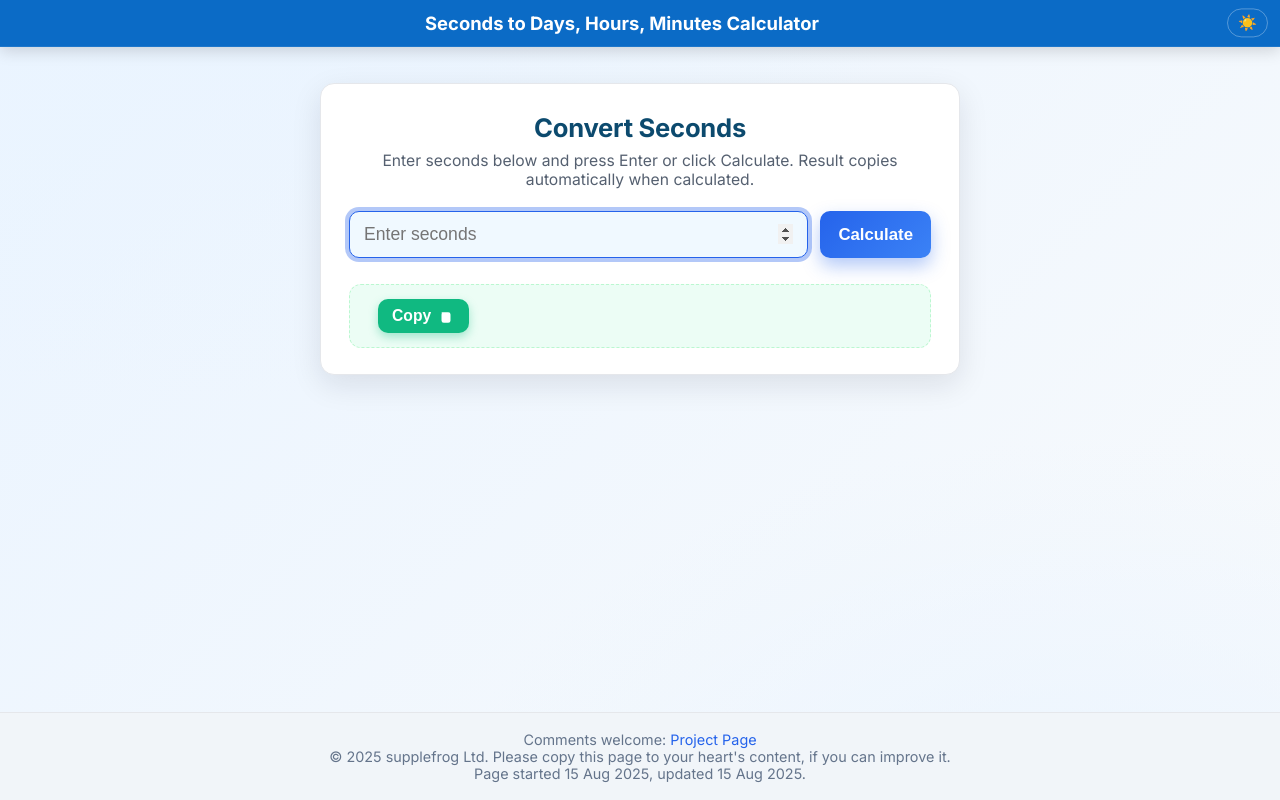
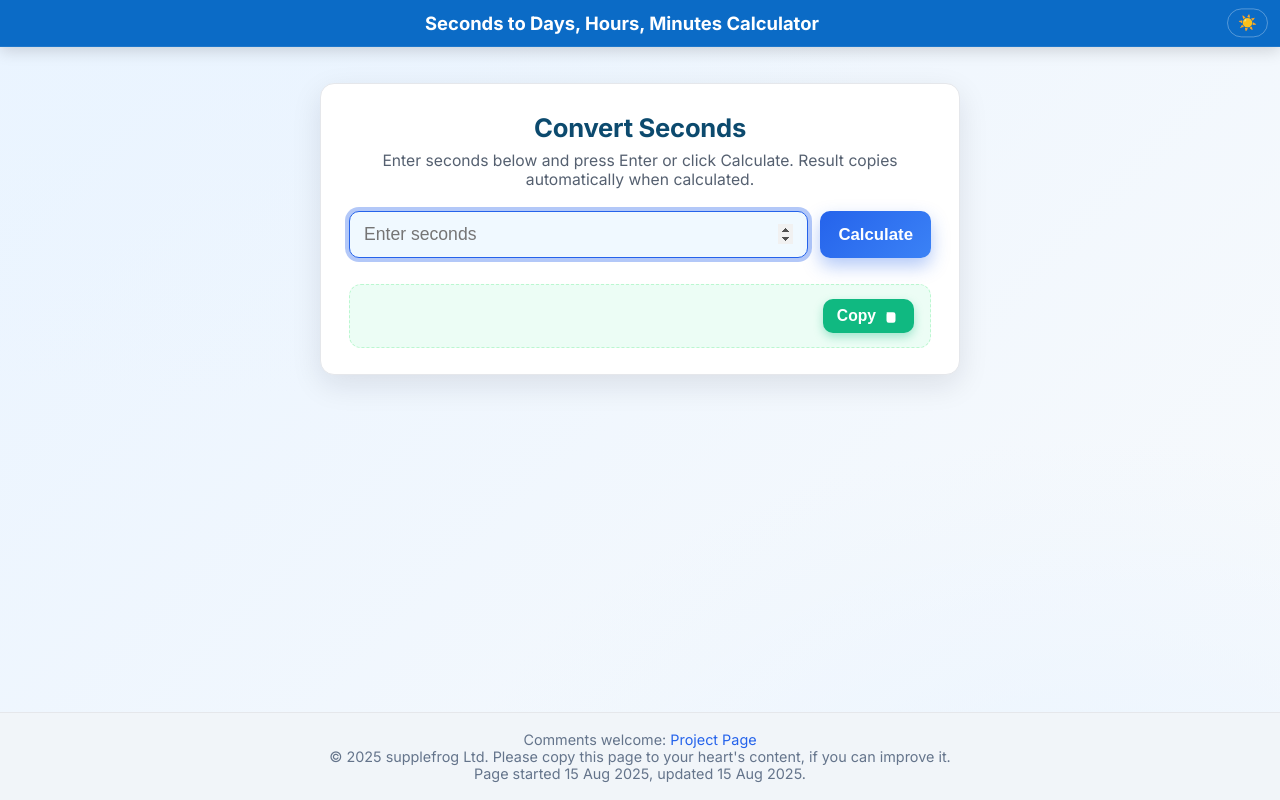
Before and after one commit to supplefrog/uptime, a plain HTML site: page index.html in a window 1280 px wide. Drawn offline with Linux system fonts and the light colour scheme.

Commit message:
Update style.css

```diff
--- a/style.css
+++ b/style.css
@@ -88,7 +88,7 @@
   }
 }
 
-/* Explicit overrides from the toggle (these MUST be populated) */
+/* Explicit overrides from the toggle (populated) */
 :root[data-theme="light"] {
   --bg-gradient-start: #eaf4ff;
   --bg-gradient-end: #f8fafc;
@@ -298,20 +298,30 @@ button#calcBtn:focus {
 }
 button#calcBtn:active { transform: translateY(1px); }
 
-/* Output */
+/* Output: button fixed at right, text wraps on the left */
 .output-container {
   margin-top: 26px;
   background: var(--output-bg);
   border: 1px dashed var(--output-border);
   border-radius: 12px;
   padding: 14px 16px;
-  display: flex;
-  align-items: center;
-  gap: 12px;
+  display: grid;
+  grid-template-columns: 1fr auto;
+  align-items: start;
+  column-gap: 12px;
   font: 600 1.1rem/1.35 ui-monospace, SFMono-Regular, Menlo, Consolas, "Liberation Mono", monospace;
   color: var(--output-fg);
   user-select: text;
+  overflow-wrap: anywhere; /* ensure long text breaks nicely */
 }
+.output-container #resultText {
+  min-width: 0; /* allow wrapping within the grid cell */
+}
+.output-container #copyBtn {
+  place-self: start end; /* top-right corner */
+  white-space: nowrap;   /* keep button on a single line */
+}
+
 .output-container.flash { animation: pop .35s ease; }
 @keyframes pop {
   0%   { transform: scale(0.995); }
```
